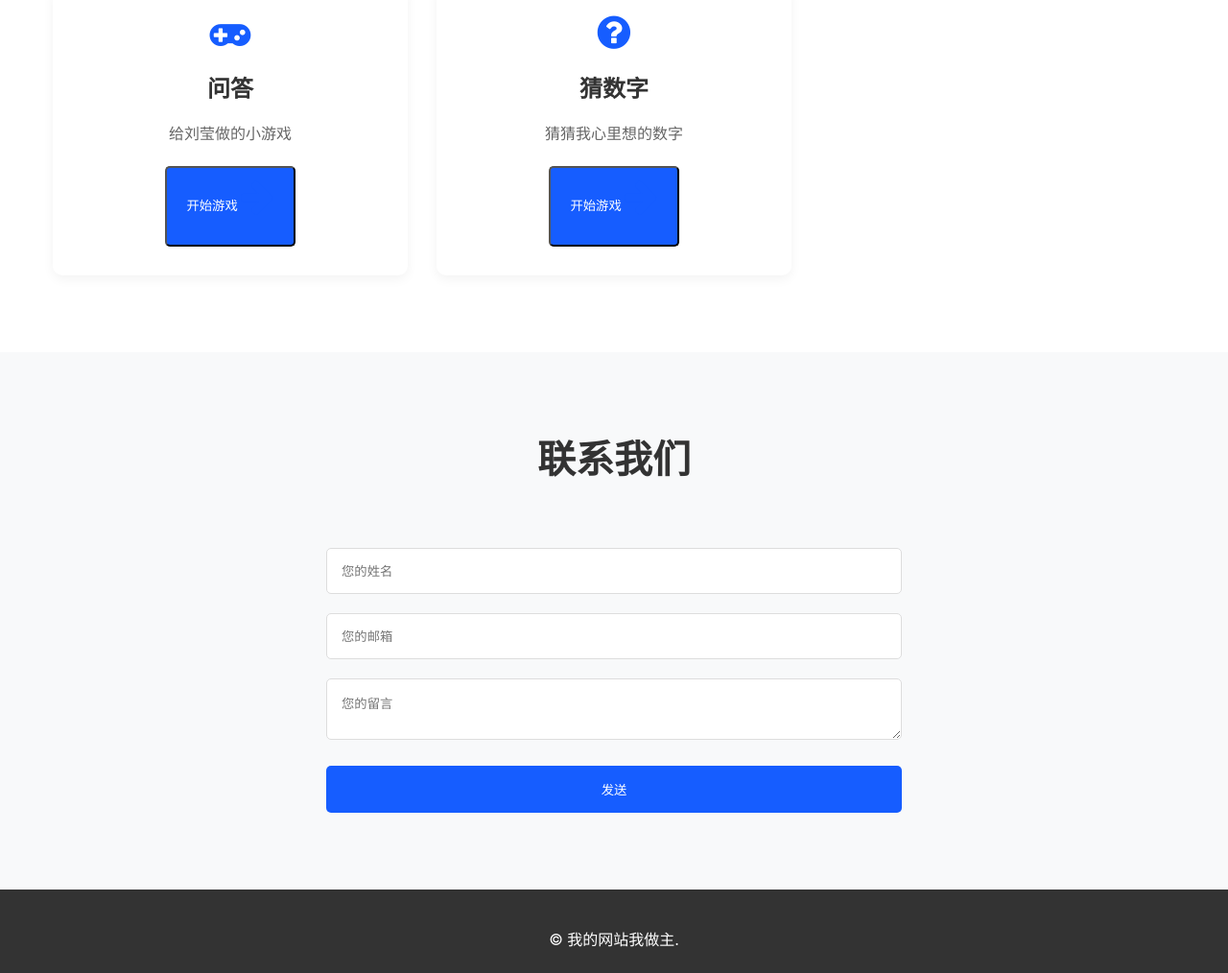
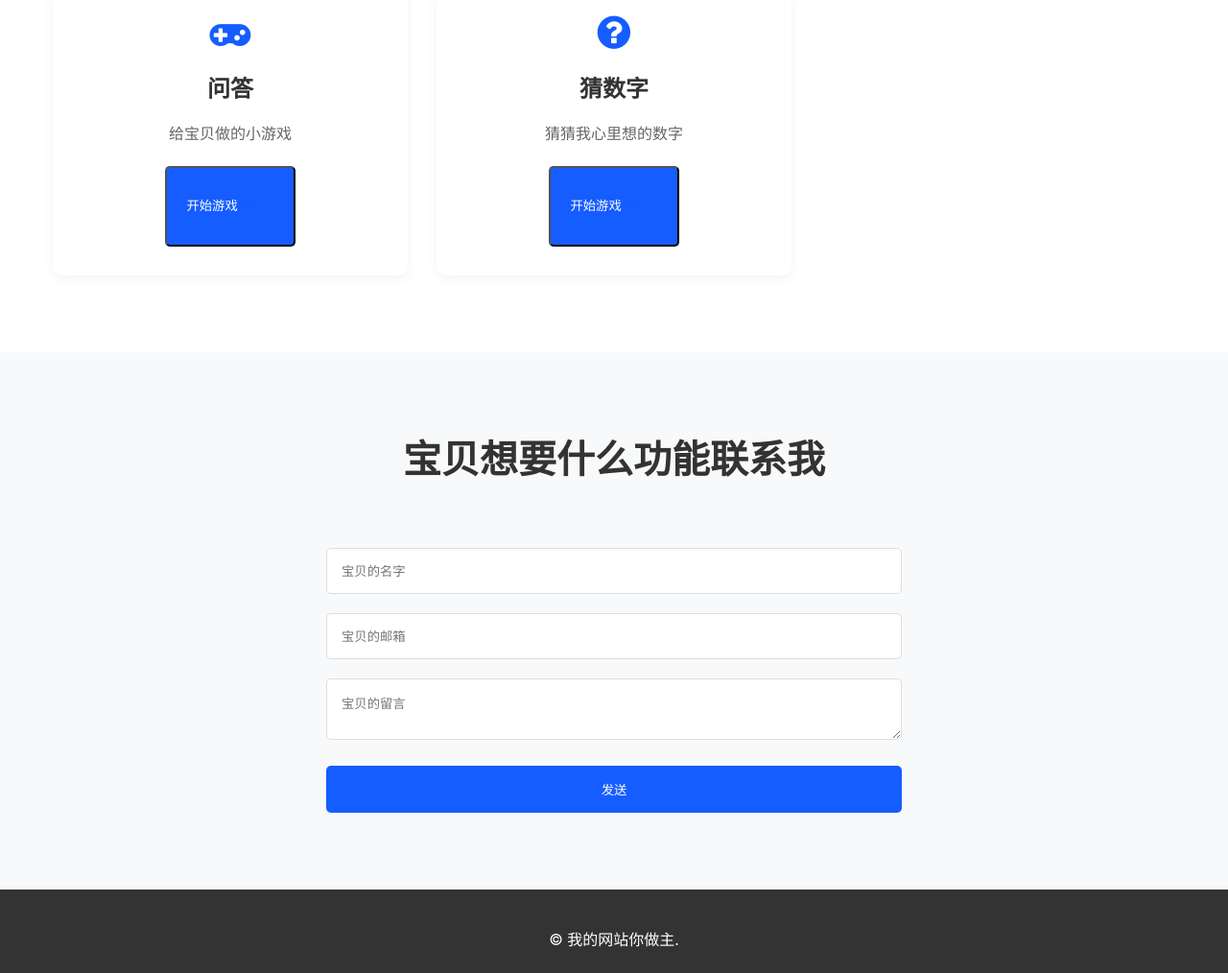
Before and after one commit to Adam-Lus/Adam.github.io, a plain HTML site: page index.html in a window 1280 px wide. Shown: the part 760-1774 px from the top of the page at 96% size. Drawn offline with Linux system fonts and the light colour scheme.

Commit message:
Update index.html

```diff
--- a/index.html
+++ b/index.html
@@ -12,7 +12,7 @@
   <header>
     <nav>
       <div class="container">
-        <a href="#" class="logo">路山的网站</a>
+        <a href="#" class="logo">我的网站</a>
         <ul class="nav-links">
           <li><a href="#home">首页</a></li>
           <li><a href="#features">功能</a></li>
@@ -25,13 +25,14 @@
     </nav>
   </header>
 
+
   <!-- 主内容区 -->
   <main>
     <!-- 英雄区域 -->
     <section id="home" class="hero">
       <div class="container">
-        <h1>欢迎来到路山的网站</h1>
-        <p>这是一个专门为了刘莹制作的网站</p>
+        <h1>欢迎来到我的的网站</h1>
+        <p>这是一个专门为了我的宝贝制作的网站</p>
         <a href="#features" class="btn">了解更多</a>
       </div>
     </section>
@@ -45,7 +46,7 @@
           <div class="feature-card game-feature-card">
             <i class="fa fa-gamepad"></i>
             <h3>问答</h3>
-            <p>给刘莹做的小游戏</p>
+            <p>给宝贝做的小游戏</p>
             <button id="start-game-btn" class="game-btn mt-4">
               开始游戏 <i class="fa fa-arrow-right ml-2"></i>
             </button>
@@ -92,11 +93,11 @@
     <!-- 联系表单 -->
     <section id="contact" class="contact">
       <div class="container">
-        <h2>联系我们</h2>
+        <h2>宝贝想要什么功能联系我</h2>
         <form>
-          <input type="text" placeholder="您的姓名">
-          <input type="email" placeholder="您的邮箱">
-          <textarea placeholder="您的留言"></textarea>
+          <input type="text" placeholder="宝贝的名字">
+          <input type="email" placeholder="宝贝的邮箱">
+          <textarea placeholder="宝贝的留言"></textarea>
           <button type="submit">发送</button>
         </form>
       </div>
@@ -105,7 +106,7 @@
 
   <footer>
     <div class="container">
-      <p>&copy; 我的网站我做主.</p>
+      <p>&copy; 我的网站你做主.</p>
       <div class="social-links">
         <a href="#"><i class="fa fa-weibo"></i></a>
         <a href="#"><i class="fa fa-wechat"></i></a>
```
